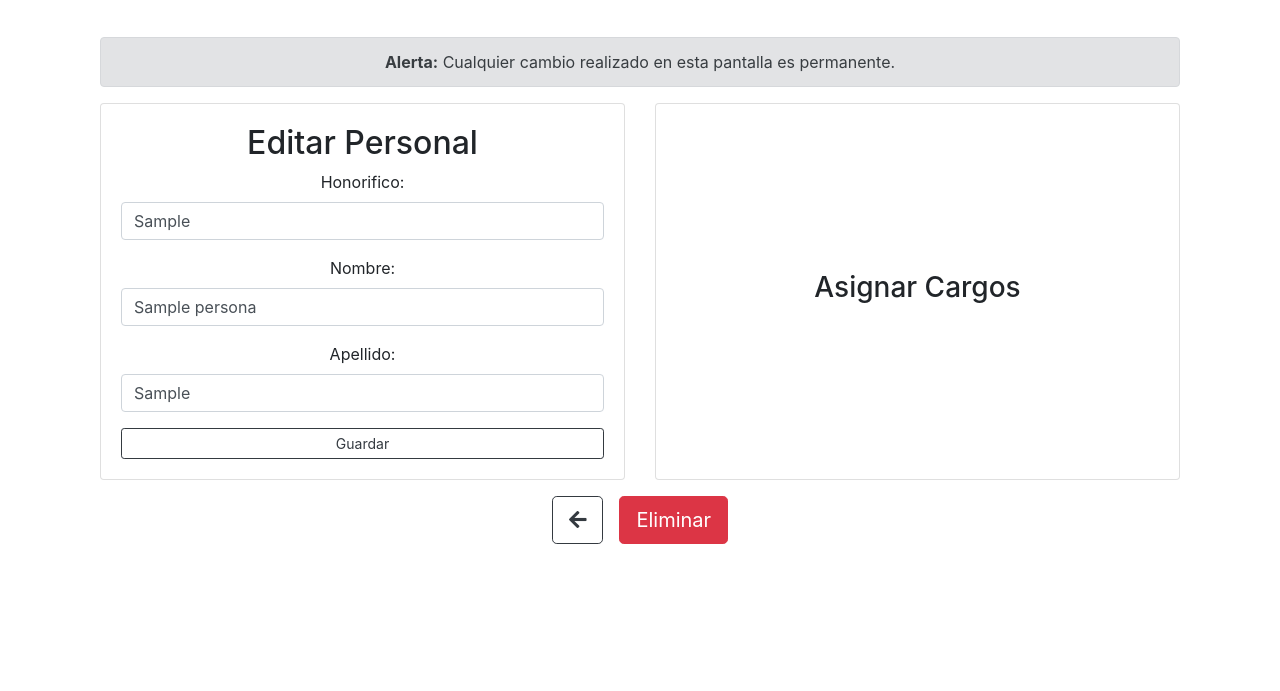
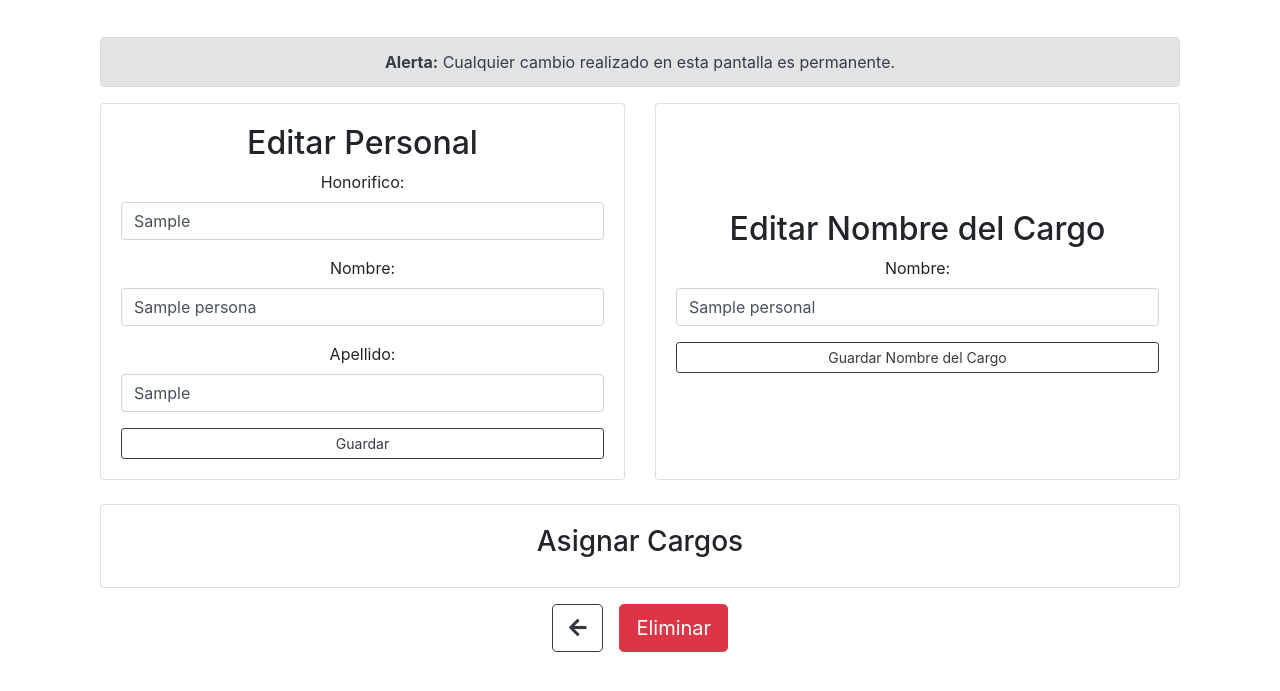
Before and after one commit to bytelu/PSCG-Management-Monitoring-and-Control-Platform, a Django app: page /OICSec/personal/oics/editar-personal/1/ in a window 1280 px wide. Shown: the part 63-754 px from the top of the page. Run offline with Django 5.2, Linux system fonts and the light colour scheme; a user stored in the database is signed in; tables that the repository leaves empty hold one stand-in row (values such as "Sample post"); some libraries are stand-ins or nearby versions.

Commit message:
Edicion y asignacion de nombre de cargos de personal

```diff
--- a/OICSec/views.py
+++ b/OICSec/views.py
@@ -777,22 +777,35 @@ def editar_personal_view(request, personal_id):
     personal = get_object_or_404(Personal, id=personal_id)
     persona = personal.id_persona
 
+    # Obtener todos los cargos asignados al personal
+    cargos_asignados = CargoPersonal.objects.filter(id_personal=personal)
+
     if request.method == 'POST':
-        form = PersonaForm(request.POST, instance=persona)
-        if form.is_valid():
-            form.save()
-            return redirect('editar_personal_view', personal_id=personal_id)
+        if 'persona_form' in request.POST:
+            persona_form = PersonaForm(request.POST, instance=persona)
+            if persona_form.is_valid():
+                persona_form.save()
+                return redirect('editar_personal_view', personal_id=personal_id)
+        elif 'cargo_form' in request.POST:
+            cargo_form = CargoPersonalForm(request.POST)
+            if cargo_form.is_valid():
+                cargo_nombre = cargo_form.cleaned_data['nombre']
+                cargos_asignados.update(nombre=cargo_nombre)
+                return redirect('editar_personal_view', personal_id=personal_id)
     else:
-        form = PersonaForm(instance=persona)
+        persona_form = PersonaForm(instance=persona)
+        initial = {'nombre': cargos_asignados.first().nombre} if cargos_asignados.exists() else {}
+        cargo_form = CargoPersonalForm(initial=initial)
 
     tipo_cargos = TipoCargo.objects.filter(id__in=[3, 4, 5, 7])
-    cargos_asignados = CargoPersonal.objects.filter(id_personal=personal).values_list('id_tipo_cargo', flat=True)
+    cargos_asignados_ids = cargos_asignados.values_list('id_tipo_cargo', flat=True)
 
     return render(request, 'editar_personal.html', {
-        'form': form,
+        'persona_form': persona_form,
+        'cargo_form': cargo_form,
         'personal': personal,
         'tipo_cargos': tipo_cargos,
-        'cargos_asignados': list(cargos_asignados),
+        'cargos_asignados': list(cargos_asignados_ids),
     })
 
 
--- a/templates/editar_personal.html
+++ b/templates/editar_personal.html
@@ -14,15 +14,33 @@
                         <h2 class="text-center">Editar Personal</h2>
                         <form method="post" class="text-center">
                             {% csrf_token %}
-                            {{ form.as_p }}
-                            <button type="submit" class="btn btn-outline-dark btn-sm btn-block">Guardar</button>
+                            {{ persona_form.as_p }}
+                            <button type="submit" name="persona_form" class="btn btn-outline-dark btn-sm btn-block">Guardar</button>
                         </form>
                     </div>
                 </div>
             </div>
 
+            <!-- Columna para editar nombre del cargo -->
+            {% if cargos_asignados %}
+                <div class="col-md-6 d-flex justify-content-center">
+                    <div class="card w-100">
+                        <div class="card-body d-flex flex-column justify-content-center">
+                            <h2 class="text-center">Editar Nombre del Cargo</h2>
+                            <form method="post" class="text-center">
+                                {% csrf_token %}
+                                {{ cargo_form.as_p }}
+                                <button type="submit" name="cargo_form" class="btn btn-outline-dark btn-sm btn-block">Guardar Nombre del Cargo</button>
+                            </form>
+                        </div>
+                    </div>
+                </div>
+            {% endif %}
+        </div>
+
+        <div class="row mt-4">
             <!-- Columna para asignar cargos -->
-            <div class="col-md-6 d-flex justify-content-center">
+            <div class="col-md-12 d-flex justify-content-center">
                 <div class="card w-100">
                     <div class="card-body d-flex flex-column justify-content-center">
                         <h3 class="text-center">Asignar Cargos</h3>
```
